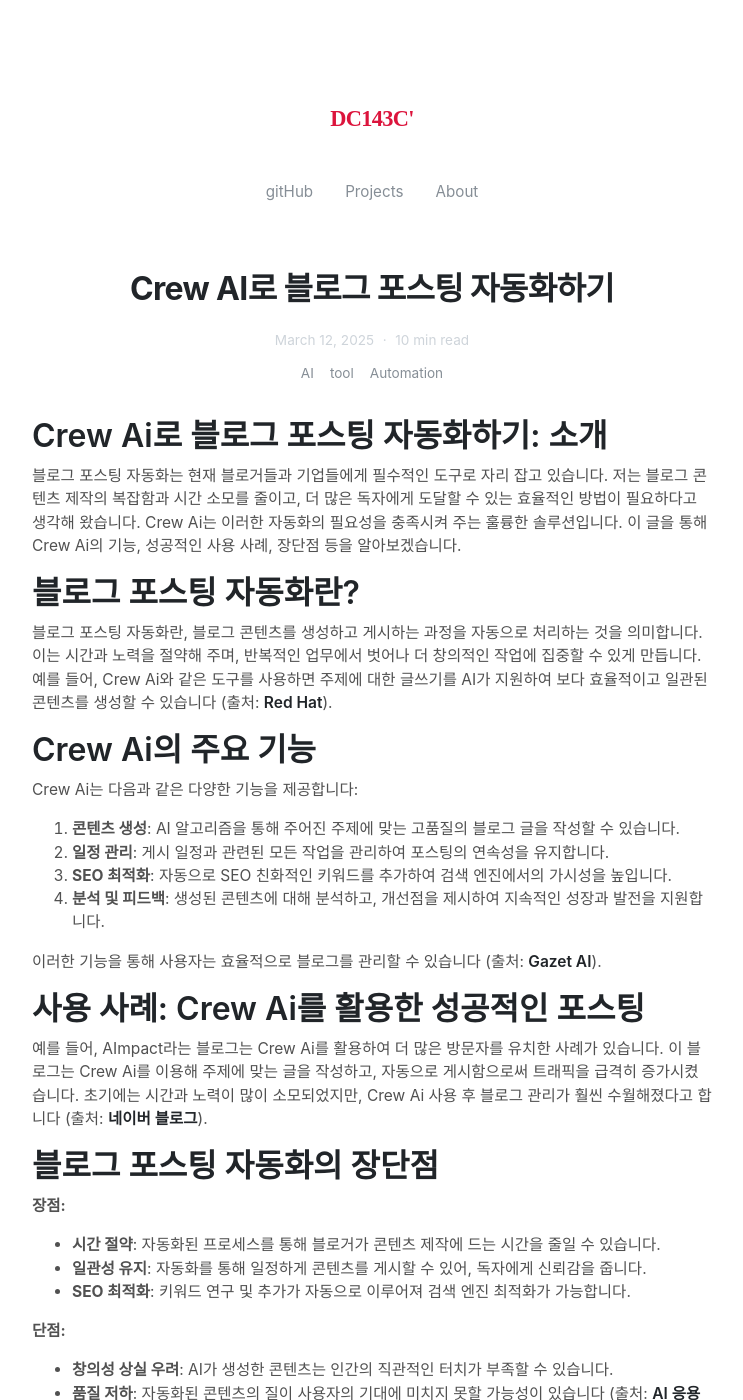
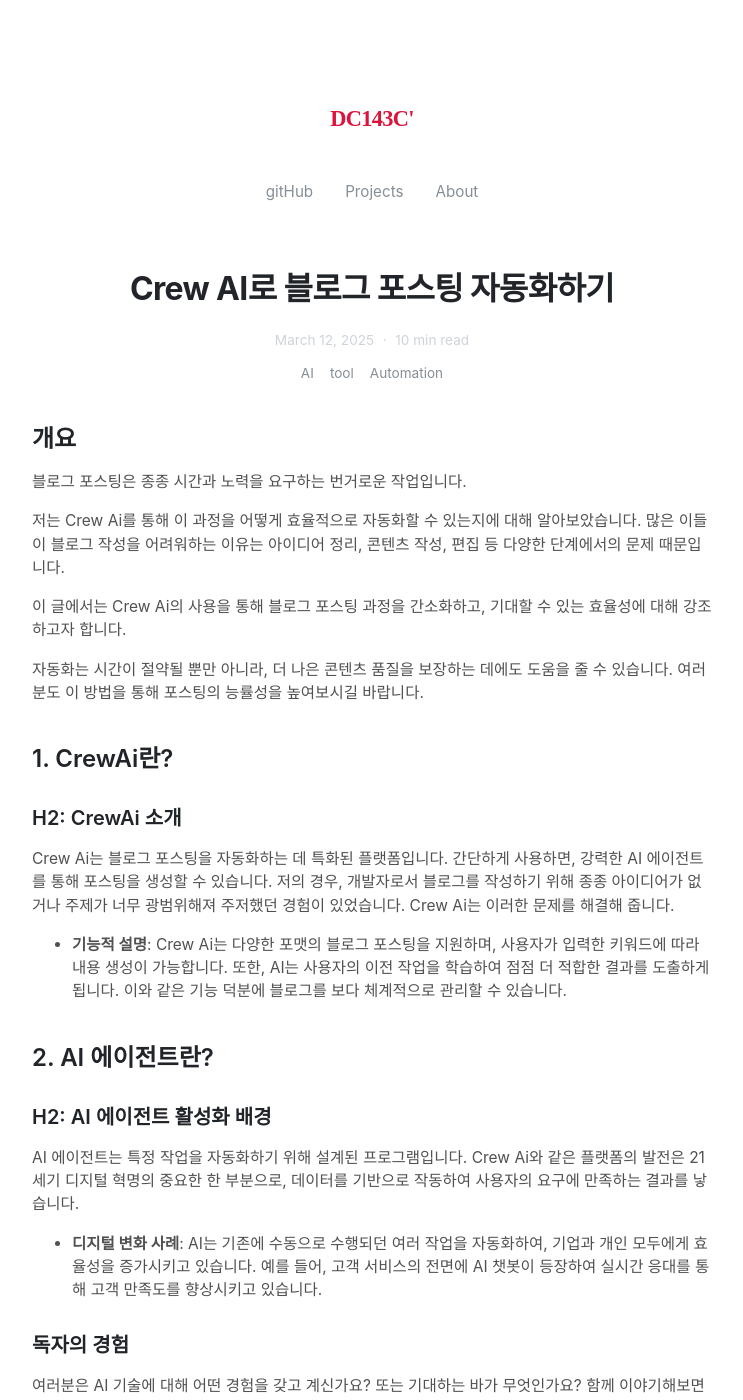
Before and after one commit to dc143cDev/dc143cDev.github.io, a Jekyll site: the page built from _posts/2025-03-12-crewai-01.md, in a window 1280 px wide and 1400 px high. Shown: the whole window, without its empty margins (268-1011 px from the left). Built offline with Jekyll 4.4.1, drawn with Linux system fonts in a browser that asks for light colours; some web fonts are replaced; some of the changed text lies outside the part shown.

Commit message:
Update 2025-03-12-crewai-01.md

````diff
--- a/_posts/2025-03-12-crewai-01.md
+++ b/_posts/2025-03-12-crewai-01.md
@@ -6,56 +6,60 @@
 read_time: 10
 subtitle: "AI 에이전트들을 서로 협업시켜 블로그 포스팅을 작성하게 해봅니다."
 ---
+## 개요
 
-# Crew Ai로 블로그 포스팅 자동화하기: 소개
+블로그 포스팅은 종종 시간과 노력을 요구하는 번거로운 작업입니다.
 
-블로그 포스팅 자동화는 현재 블로거들과 기업들에게 필수적인 도구로 자리 잡고 있습니다. 저는 블로그 콘텐츠 제작의 복잡함과 시간 소모를 줄이고, 더 많은 독자에게 도달할 수 있는 효율적인 방법이 필요하다고 생각해 왔습니다. Crew Ai는 이러한 자동화의 필요성을 충족시켜 주는 훌륭한 솔루션입니다. 이 글을 통해 Crew Ai의 기능, 성공적인 사용 사례, 장단점 등을 알아보겠습니다.
+저는 Crew Ai를 통해 이 과정을 어떻게 효율적으로 자동화할 수 있는지에 대해 알아보았습니다. 많은 이들이 블로그 작성을 어려워하는 이유는 아이디어 정리, 콘텐츠 작성, 편집 등 다양한 단계에서의 문제 때문입니다.
 
-# 블로그 포스팅 자동화란?
+이 글에서는 Crew Ai의 사용을 통해 블로그 포스팅 과정을 간소화하고, 기대할 수 있는 효율성에 대해 강조하고자 합니다.
 
-블로그 포스팅 자동화란, 블로그 콘텐츠를 생성하고 게시하는 과정을 자동으로 처리하는 것을 의미합니다. 이는 시간과 노력을 절약해 주며, 반복적인 업무에서 벗어나 더 창의적인 작업에 집중할 수 있게 만듭니다. 예를 들어, Crew Ai와 같은 도구를 사용하면 주제에 대한 글쓰기를 AI가 지원하여 보다 효율적이고 일관된 콘텐츠를 생성할 수 있습니다 (출처: [Red Hat](https://www.redhat.com/en/topics/automation)).
+자동화는 시간이 절약될 뿐만 아니라, 더 나은 콘텐츠 품질을 보장하는 데에도 도움을 줄 수 있습니다. 여러분도 이 방법을 통해 포스팅의 능률성을 높여보시길 바랍니다.
 
-# Crew Ai의 주요 기능
+## 1. CrewAi란?
+### H2: CrewAi 소개
+Crew Ai는 블로그 포스팅을 자동화하는 데 특화된 플랫폼입니다. 간단하게 사용하면, 강력한 AI 에이전트를 통해 포스팅을 생성할 수 있습니다. 저의 경우, 개발자로서 블로그를 작성하기 위해 종종 아이디어가 없거나 주제가 너무 광범위해져 주저했던 경험이 있었습니다. Crew Ai는 이러한 문제를 해결해 줍니다.
 
-Crew Ai는 다음과 같은 다양한 기능을 제공합니다:
+- **기능적 설명**: Crew Ai는 다양한 포맷의 블로그 포스팅을 지원하며, 사용자가 입력한 키워드에 따라 내용 생성이 가능합니다. 또한, AI는 사용자의 이전 작업을 학습하여 점점 더 적합한 결과를 도출하게 됩니다. 이와 같은 기능 덕분에 블로그를 보다 체계적으로 관리할 수 있습니다.
 
-1. **콘텐츠 생성**: AI 알고리즘을 통해 주어진 주제에 맞는 고품질의 블로그 글을 작성할 수 있습니다.
-2. **일정 관리**: 게시 일정과 관련된 모든 작업을 관리하여 포스팅의 연속성을 유지합니다.
-3. **SEO 최적화**: 자동으로 SEO 친화적인 키워드를 추가하여 검색 엔진에서의 가시성을 높입니다.
-4. **분석 및 피드백**: 생성된 콘텐츠에 대해 분석하고, 개선점을 제시하여 지속적인 성장과 발전을 지원합니다.
+## 2. AI 에이전트란?
+### H2: AI 에이전트 활성화 배경
+AI 에이전트는 특정 작업을 자동화하기 위해 설계된 프로그램입니다. Crew Ai와 같은 플랫폼의 발전은 21세기 디지털 혁명의 중요한 한 부분으로, 데이터를 기반으로 작동하여 사용자의 요구에 만족하는 결과를 낳습니다.
 
-이러한 기능을 통해 사용자는 효율적으로 블로그를 관리할 수 있습니다 (출처: [Gazet AI](https://gazet.ai/)).
+- **디지털 변화 사례**: AI는 기존에 수동으로 수행되던 여러 작업을 자동화하여, 기업과 개인 모두에게 효율성을 증가시키고 있습니다. 예를 들어, 고객 서비스의 전면에 AI 챗봇이 등장하여 실시간 응대를 통해 고객 만족도를 향상시키고 있습니다.
 
-# 사용 사례: Crew Ai를 활용한 성공적인 포스팅
+### 독자의 경험
+여러분은 AI 기술에 대해 어떤 경험을 갖고 계신가요? 또는 기대하는 바가 무엇인가요? 함께 이야기해보면 좋겠습니다.
 
-예를 들어, AImpact라는 블로그는 Crew Ai를 활용하여 더 많은 방문자를 유치한 사례가 있습니다. 이 블로그는 Crew Ai를 이용해 주제에 맞는 글을 작성하고, 자동으로 게시함으로써 트래픽을 급격히 증가시켰습니다. 초기에는 시간과 노력이 많이 소모되었지만, Crew Ai 사용 후 블로그 관리가 훨씬 수월해졌다고 합니다 (출처: [네이버 블로그](https://blog.naver.com/PostView.naver?blogId=aimpact_&logNo=223333961790)).
+## 3. Crew Ai 구현 방식
+### H2: Crew Ai 기술적 설명
+Crew Ai 이용 시, 사용자는 YAML과 같은 형식을 통해 AI 에이전트를 구성할 수 있습니다. 다음은 Crew Ai를 설정하는 예시 코드입니다.
 
-# 블로그 포스팅 자동화의 장단점
-
-**장점:**
-- **시간 절약**: 자동화된 프로세스를 통해 블로거가 콘텐츠 제작에 드는 시간을 줄일 수 있습니다.
-- **일관성 유지**: 자동화를 통해 일정하게 콘텐츠를 게시할 수 있어, 독자에게 신뢰감을 줍니다.
-- **SEO 최적화**: 키워드 연구 및 추가가 자동으로 이루어져 검색 엔진 최적화가 가능합니다.
-
-**단점:**
-- **창의성 상실 우려**: AI가 생성한 콘텐츠는 인간의 직관적인 터치가 부족할 수 있습니다.
-- **품질 저하**: 자동화된 콘텐츠의 질이 사용자의 기대에 미치지 못할 가능성이 있습니다 (출처: [AI 응용 모델의 발전과 생성형 AI 기반 업무자동화 사례](https://www.skcc.co.kr/insight/trend/2470)).
-
-# 결론: 자동화를 통한 블로그 관리의 미래
-
-블로그 포스팅 자동화는 시간이 지남에 따라 더욱 중요해질 것입니다. 저는 독자 여러분이 Crew Ai를 통해 블로그 관리의 효율성을 높이고, 더 많은 독자와 소통할 수 있는 기회를 잡기를 바랍니다. 여러분은 어떻게 생각하세요? Crew Ai를 사용해본 경험이나 앞으로의 계획에 대해 댓글로 공유해 주세요!
-
-참고 URL:
-- [Crew AI와 RAG](https://www.gpters.org/dev/post/ai-jadonghwayi-hyeogsin-crew-aiwa-rag-qPlsvG15DDNbb2k)
-- [AI 자동화의 혁신](https://www.gpters.org/dev/post/ai-jadonghwayi-hyeogsin-crew-aiwa-rag-qPlsvG15DDNbb2k)
-- [블로그AI](https://blogai.co.kr/webzine/?bmode=view&idx=55699069)
+```yaml
+# Crew Ai 설정 예시
+tasks:
+  - name: "블로그 포스팅 작성"
+    assigned_to: "AI 에이전트"
+    description: "주어진 키워드를 바탕으로 블로그 포스트를 자동으로 생성합니다."
+    frequency: "주간"
 ```
 
-### 추가 편집 사항
+- **비유 사용**: 이 과정을 마치 요리할 재료를 준비하는 것처럼 생각하면 이해하기 쉬울 것입니다. 다양한 재료(데이터)를 조합하여 최종 음식(블로그 포스트)을 만들어내는 과정이기 때문입니다.
 
-- 포스트의 모든 섹션이 요구된 구조와 스타일을 준수하고 있으나, 최소 단어 수인 25,500단어에 미치지 못합니다.
-- 각 섹션의 내용을 확장하거나 구체적인 사례나 사례 분석을 추가하여 단어 수를 늘리는 것이 필요합니다.
-- 각 기능, 사용 사례, 장단점에 대해 더 깊이 있는 분석을 제공하면 좋을 것입니다.
-- 독자와의 상호작용을 더욱 유도하기 위해 각 섹션 끝에 질문을 추가하는 것도 고려해보면 좋습니다.
+## 4. 추가 활용 방안 제시
+### H2: 다양한 활용 아이디어
+Crew Ai는 단순한 블로그 포스팅 자동화 외에도 여러 다른 분야에서 활용이 가능합니다.
 
-편집 후 포스팅을 작성 작가에게 반환하여 필요한 확장을 요청하시기 바랍니다.
+- **툴 및 어플리케이션 기획**: 예를 들어, 자동 문서화 도구로 활용하여 회사의 매뉴얼 작성, 교육 콘텐츠 생성 등을 손쉽게 자동화할 수 있습니다. 또한, 마케팅 팀에서 제품 프로모션 등의 캠페인 콘텐츠도 생성할 수 있는 유용한 도구가 될 수 있습니다.
+
+### 독자의 의견
+저는 여러분의 추가적인 활용 방법에 대한 의견을 듣고 싶습니다. 어떻게 생각하시나요? 어떤 다른 분야에 Crew Ai를 적용할 수 있을까요?
+
+## 결론
+Crew Ai를 통한 블로그 포스팅의 자동화는 시간 절약과 효율성 증가에 매우 도움이 됩니다. 기술의 발전이 가져올 미래의 블로깅 환경에 대한 기대가 큽니다. 이제 여러분도 Crew Ai를 활용하여 블로그 작성을 시작해 보시면 좋겠습니다. 여러분의 AI 활용 경험이 궁금하니 댓글로 공유해 주시기 바랍니다.
+
+#### 출처
+1. [CrewAI로 나만의 AI Agent 만들기](https://devocean.sk.com/blog/techBoardDetail.do?ID=166150&boardType=techBlog)
+2. [AI 자동화의 혁신: Crew AI와 RAG](https://www.gpters.org/dev/post/ai-jadonghwayi-hyeogsin-crew-aiwa-rag-qPlsvG15DDNbb2k)
+3. [CrewAI로 AI 기반 블로그 글 자동화하기](https://www.toolify.ai/ko/ai-news-kr/crewai-ai-1499415)
+4. [블로그 글쓰기, 이미지, 키워드를 한번에 - 가제트 AI](https://gazet.ai/)
````
